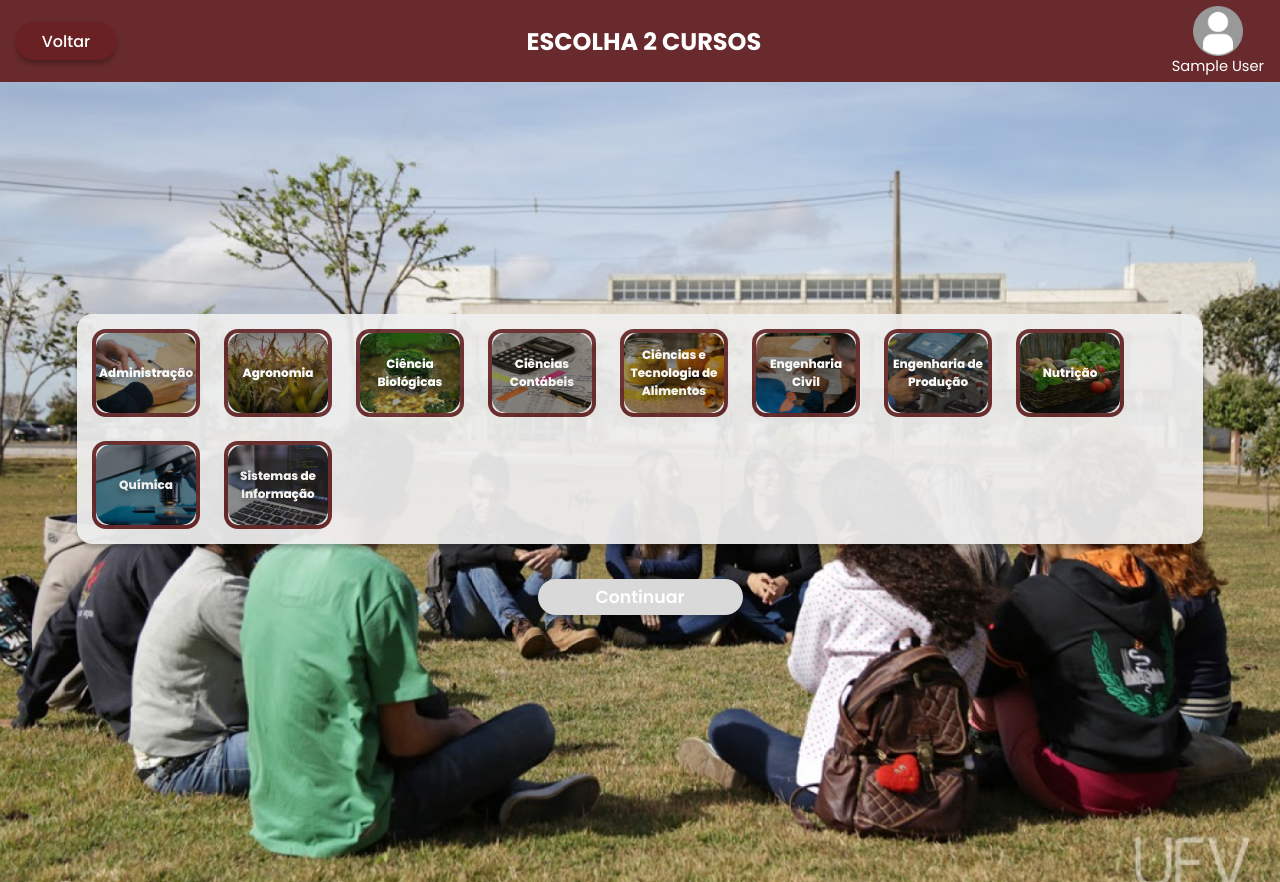
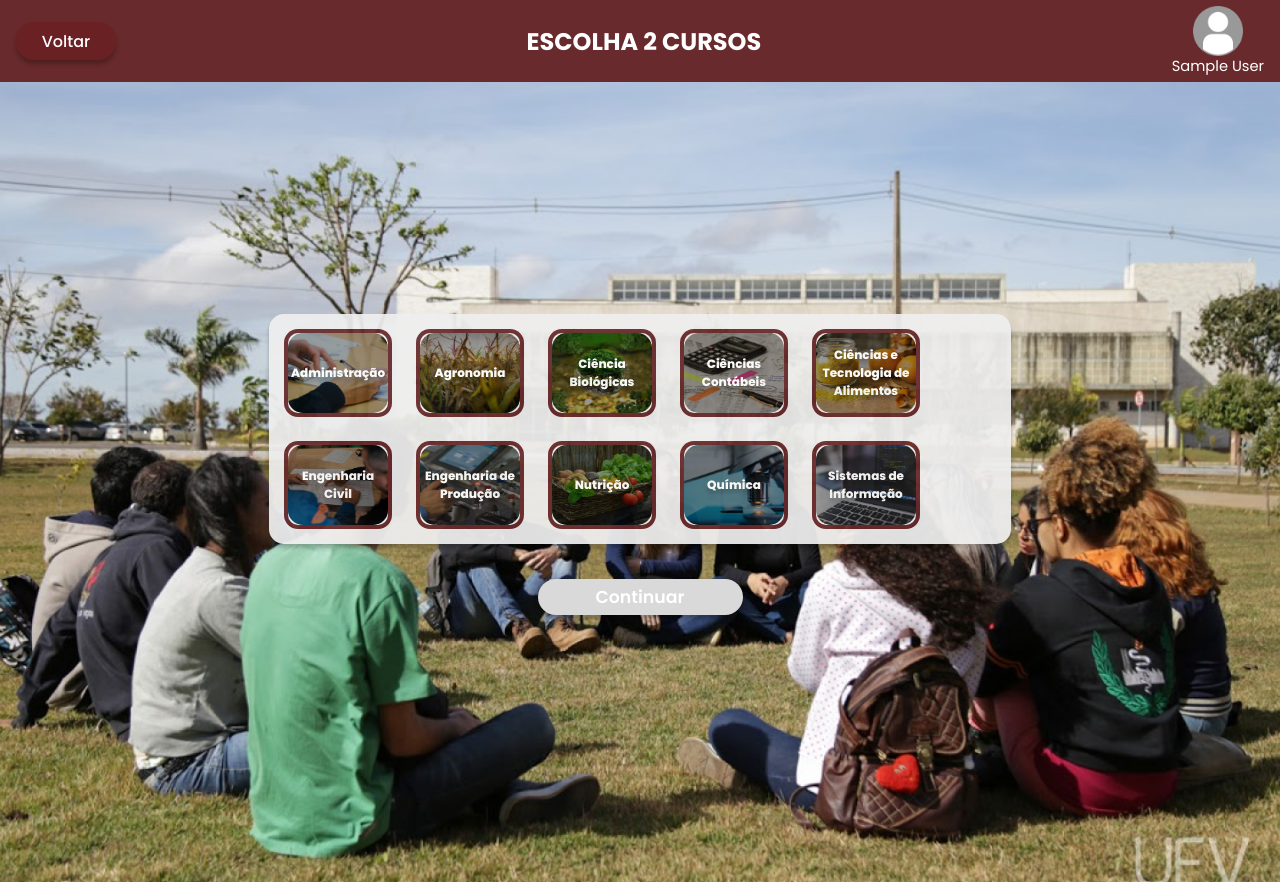
Before and after one commit to lucassouzafranco/ufv-system, a React (Create React App) app: page /cursos in a window 1280 px wide. Built offline with nearby package versions, Linux system fonts and the light colour scheme; sample sign-in values are in the browser's storage.

Commit message:
Correção de bug

```diff
--- a/src/components/Courses/styleCourses.js
+++ b/src/components/Courses/styleCourses.js
@@ -42,6 +42,13 @@ export const Box = styled.div`
     padding: 0.2em;
     height: auto;
     width: 88%;
+    opacity: 0.93;
+  }
+
+  @media (min-width: 900px) {
+    padding: 0.2em;s
+    height: auto;
+    width: 58%;
     opacity: 0.93;
   }
 `
```
